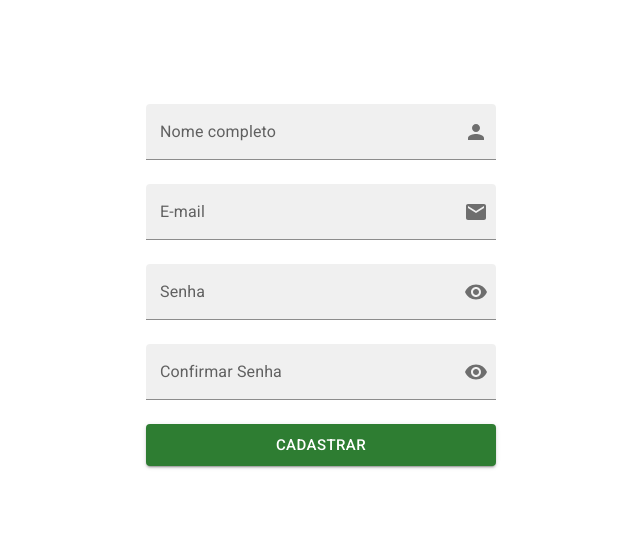
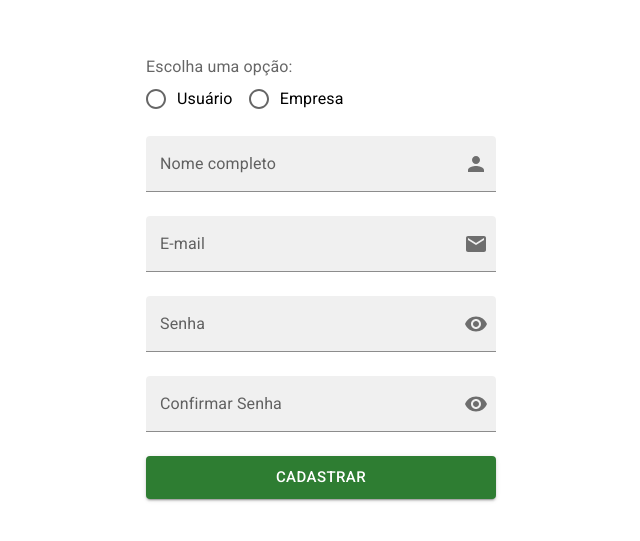
Before and after one commit to laerciodev/bolsa-verde-web, a React (Vite) app: page /signup in a window 1280 px wide. Shown: the part 115-656 px from the top of the page, without its empty margins (319-959 px from the left). Built offline with nearby package versions, Linux system fonts and the light colour scheme.

Commit message:
feat: add radio group

```diff
--- a/src/components/name-input/index.tsx
+++ b/src/components/name-input/index.tsx
@@ -2,7 +2,12 @@ import { useState } from 'react';
 import { FormControl, InputLabel, FilledInput, InputAdornment, IconButton } from '@mui/material';
 import { Person } from '@mui/icons-material';
 
-function NameInput() {
+interface NameInputProps {
+  name: string;
+  ariaLabel: string;
+}
+
+function NameInput(props: NameInputProps) {
   const [name, setName] = useState<string>('');
   const [error, setError] = useState<string>('');
 
@@ -28,7 +33,7 @@ function NameInput() {
         htmlFor="outlined-adornment-name"
         color="success"
       >
-        Nome completo
+        { props.name }
       </InputLabel>
       <FilledInput
         id="outlined-adornment-name"
@@ -39,7 +44,7 @@ function NameInput() {
           <InputAdornment position="end">
             <IconButton
               edge="end"
-              aria-label='Digitar nome completo do usuário'
+              aria-label={props.ariaLabel}
             >
               <Person />
             </IconButton>
--- a/src/pages/signup/index.tsx
+++ b/src/pages/signup/index.tsx
@@ -1,16 +1,27 @@
-import { useState } from 'react';
+import { useState, ChangeEvent } from 'react';
+import Radio from '@mui/material/Radio';
+import RadioGroup from '@mui/material/RadioGroup';
+import FormControlLabel from '@mui/material/FormControlLabel';
+import FormControl from '@mui/material/FormControl';
+import FormLabel from '@mui/material/FormLabel';
 import NameInput from '@components/name-input';
 import EmailInput from '@/components/email-input';
 import PasswordInput from '@/components/password-input';
 import BaseButton from '@/components/button';
 import { Snackbar } from '@mui/material';
 
+
 const SignUp: React.FC  = () => {
+  const [page, changePage] = useState<string>('user');
   const [email, setEmail] = useState<string>('');
   const [password, setPassword] = useState<string>('');
   const [confirmPassword, setConfirmPassword] = useState<string>('');
   const [openToast, setOpenToast] = useState<boolean>(false);
   const [toastMessage, setToastMessage] = useState<string>('');
+
+  function handleChange(value: ChangeEvent<HTMLInputElement>) {
+    changePage(value.target.value);
+  }
 
   function sendEmail(email: string) {
     setEmail(email);
@@ -47,7 +58,23 @@ const SignUp: React.FC  = () => {
 
   return (
     <div className='container-page'>
-      <NameInput />
+      <FormControl fullWidth>
+        <FormLabel id="demo-row-radio-buttons-group-label" color='success'>
+          Escolha uma opção:
+        </FormLabel>
+        <RadioGroup
+          row
+          aria-labelledby="demo-row-radio-buttons-group-label"
+          name="row-radio-buttons-group"
+        >
+          <FormControlLabel value="user" control={<Radio color='success' onChange={handleChange}/>} label="Usuário" />
+          <FormControlLabel value="company" control={<Radio color='success' onChange={handleChange} />} label="Empresa" />
+        </RadioGroup>
+      </FormControl>
+      <NameInput
+        name={page === 'user' ? 'Nome completo' : 'Nome fantasia'}
+        ariaLabel={page === 'user' ? 'Digitar nome completo do usuário' : 'Digitar nome fantasia da empresa'}
+      />
       <EmailInput sendEmail={sendEmail} />
       <PasswordInput sendPassword={sendPassword} />
       <PasswordInput sendPassword={sendConfirmPassword} confirmPasswordField />
```
